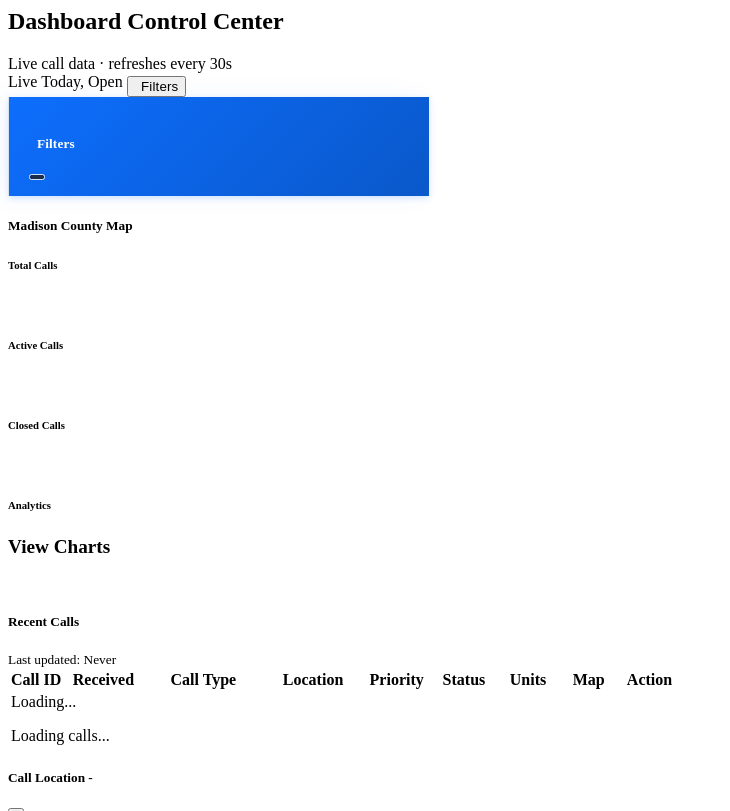
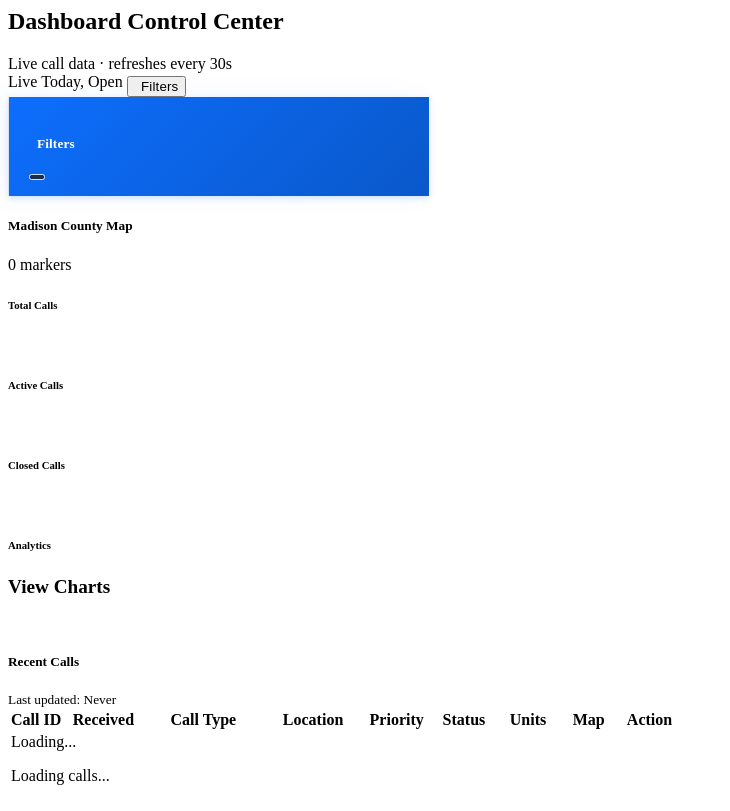
Before and after one commit to k9barry/nws-cad, a PHP site: template src/Dashboard/Views/dashboard.php in a window 1280 px wide. Shown: the top 811 px of the page, without its empty margins (0-730 px from the left). Run offline with PHP 8.4, Linux system fonts and the light colour scheme; the template is opened without the code that fills it, so the values that code supplies are empty.

Commit message:
feat(dashboard): gradient card headers + map marker count pill
Apply gradient-card-header to map and Recent Calls card headers, and
wire up a live marker-count pill badge that updates after MapManager.showCalls().

Co-Authored-By: Claude Sonnet 4.6 <noreply@anthropic.com>

```diff
--- a/src/Dashboard/Views/partials/map-and-stats.php
+++ b/src/Dashboard/Views/partials/map-and-stats.php
@@ -3,10 +3,11 @@
     <!-- Madison County Map (40% width) -->
     <div class="col-lg-5 mb-3">
         <div class="card map-column-card">
-            <div class="card-header bg-white">
+            <div class="card-header gradient-card-header d-flex justify-content-between align-items-center">
                 <h5 class="card-title mb-0">
                     <i class="bi bi-geo-alt"></i> Madison County Map
                 </h5>
+                <span class="pill-badge is-info" id="map-marker-count">0 markers</span>
             </div>
             <div class="card-body p-0">
                 <div id="calls-map"></div>
@@ -97,11 +98,11 @@
 
         <!-- Recent Calls Table (Below Stats Cards) -->
         <div class="card recent-calls-card">
-            <div class="card-header bg-white d-flex justify-content-between align-items-center">
+            <div class="card-header gradient-card-header d-flex justify-content-between align-items-center">
                 <h5 class="card-title mb-0">
                     <i class="bi bi-list-ul"></i> <span id="recent-calls-title">Recent Calls</span>
                 </h5>
-                <small class="text-muted">Last updated: <span id="last-updated">Never</span></small>
+                <small>Last updated: <span id="last-updated">Never</span></small>
             </div>
             <div class="card-body p-0">
                 <div class="table-responsive recent-calls-scroll">
```
Also changed, not shown: public/assets/js/dashboard-main.js.
